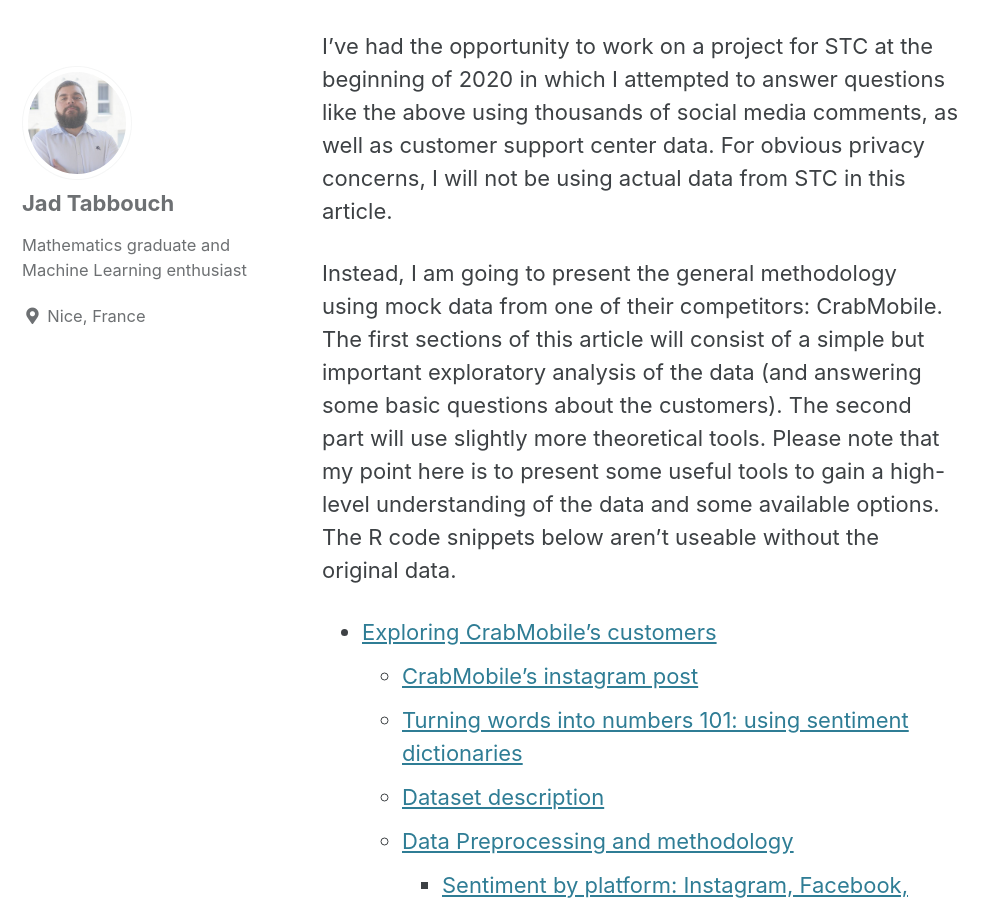
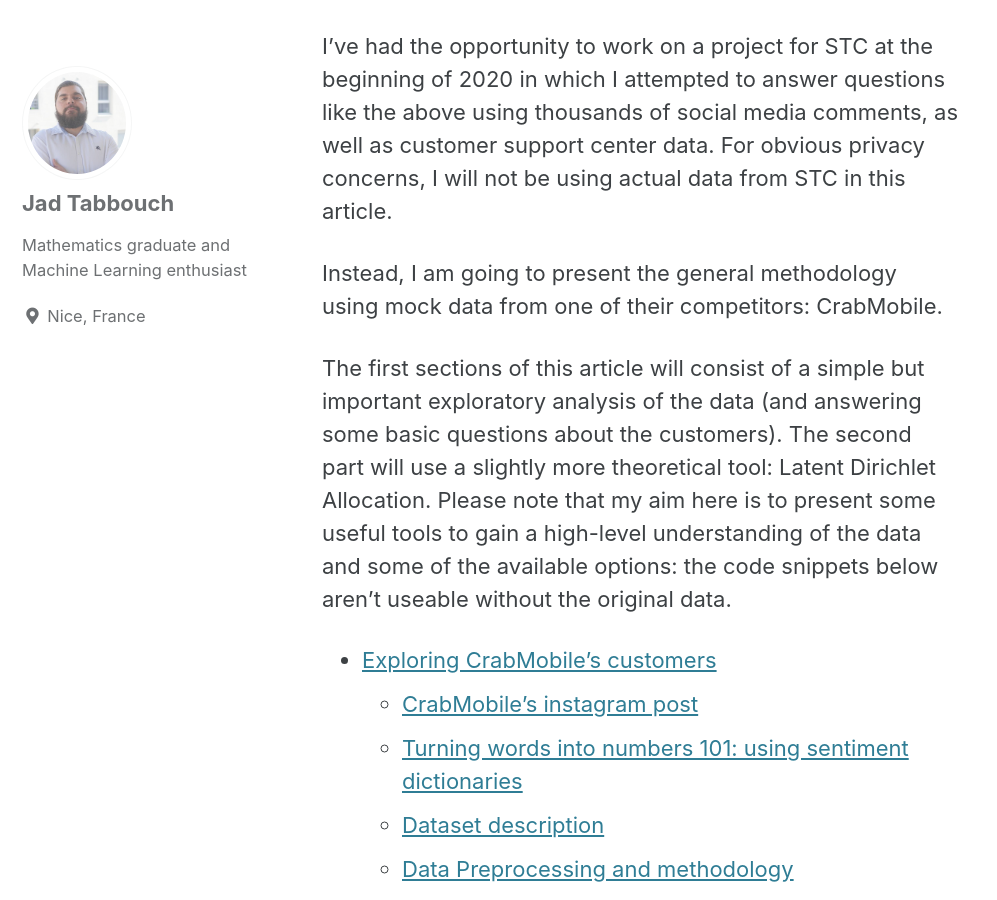
Before and after one commit to jad-tab/jad-tab.github.io, a Jekyll site: the page built from _posts/2020-04-06-NLP.md, in a window 1280 px wide and 900 px high, scrolled down 1790 px. Shown: the whole window, without its empty margins (0-997 px from the left). Built offline with Jekyll 4.4.1, drawn with Linux system fonts in a browser that asks for light colours; cached includes are drawn as plain includes; formulas are drawn with MathJax 3.

Commit message:
Update 2020-04-06-NLP.md

```diff
--- a/_posts/2020-04-06-NLP.md
+++ b/_posts/2020-04-06-NLP.md
@@ -33,8 +33,11 @@
 I've had the opportunity to work on a project for STC at the beginning of 2020 in which I attempted to answer questions like the above using thousands of social media comments, as well as customer support center data.
 For obvious privacy concerns, I will not be using actual data from STC in this article.
 
-Instead, I am going to present the general methodology using mock data from one of their competitors: CrabMobile. The first sections of this article will consist of a simple but important exploratory analysis of the data (and answering some basic questions about the customers).
-The second part will use slightly more theoretical tools. Please note that my point here is to present some useful tools to gain a high-level understanding of the data and some available options. The R code snippets below aren't useable without the original data.
+Instead, I am going to present the general methodology using mock data from one of their competitors: CrabMobile.
+
+The first sections of this article will consist of a simple but important exploratory analysis of the data (and answering some basic questions about the customers).
+The second part will use a slightly more theoretical tool: Latent Dirichlet Allocation. Please note that my aim here is to present some useful tools to gain a high-level understanding of the data and some of the available options: the code snippets below aren't useable without the original data.
+
 
 
 * This is
@@ -177,7 +180,7 @@
 
 This was later confirmed by CrabMobile to be a very densely populated area (meaning I should probably consider renormalizing with respect to the area)
 
-### Most satisfied and least satisfied customers ?
+#### Most satisfied and least satisfied customers ?
 
 I was also able to find the most (and least) satisfied customers by profile.
 ![alt]({{ site.url }}{{ site.baseurl }}/stc/happiest.jpg)
@@ -189,7 +192,7 @@
 
 
 
-#### Limitations
+### Limitations
 
 Of course these analyses are far from being thorough and comprehensive: I've made some choices that severely restricted the data (by not considering the posts in Arabic, for instance). I also seemed to have based all the analysis on a single lexicon (which is itself limited and subjective).
 However, I dare say that this approach could be a good starting point for a high-level understanding of the data.
```
